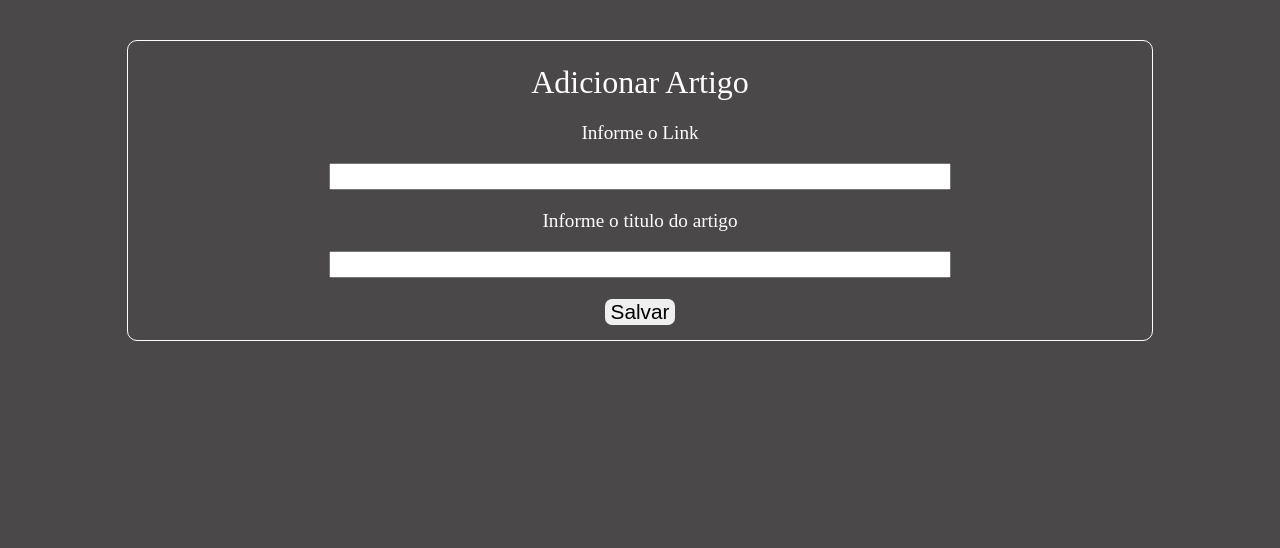
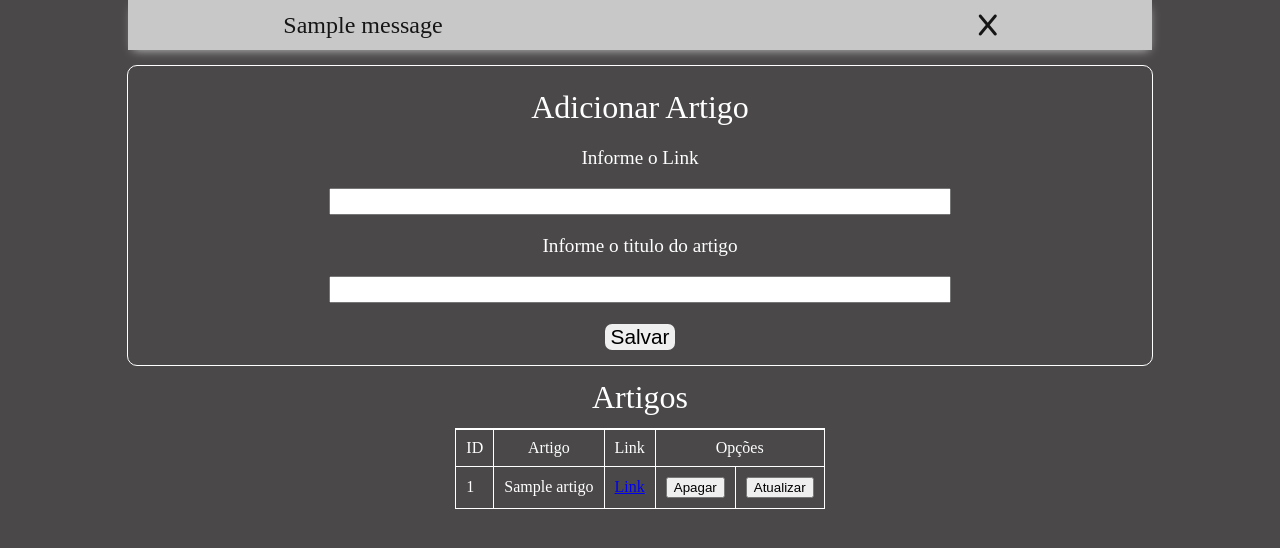
Before and after one commit to vitorlanaro07/desafio_api_crud_artigos, a Flask app: page / in a window 1280 px wide. Shown: the part 72-620 px from the top of the page. Run offline with Flask 2, Linux system fonts and the light colour scheme; tables that the repository leaves empty hold one stand-in row (values such as "Sample post"); one stand-in notice (Sample message) is shown; some libraries are stand-ins or nearby versions.

Commit message:
API import articles. finalizada.

```diff
--- /dev/null
+++ b/config.py
@@ -0,0 +1,2 @@
+SECRET_KEY = "olamundo"
+SQLALCHEMY_DATABASE_URI = 'mysql+mysqlconnector://root:354555@127.0.0.1/dbfromtest'
--- a/main.py
+++ b/main.py
@@ -1,65 +1,16 @@
-from flask import Flask, render_template, redirect, jsonify, session, url_for, request
-import requests
+from flask import Flask
 from flask_sqlalchemy import SQLAlchemy
-from html import parser
-from bs4 import BeautifulSoup
 
 
 app = Flask(__name__)
-
-lista = []
-
-class Artigo:
-    def __init__(self, titulo, url):
-        self.titulo = titulo
-        self.url = url
+app.config.from_pyfile('config.py')
+db = SQLAlchemy(app)
 
 
-
-@app.route("/", methods=['GET'])
-def index():
-    if request.method == 'GET':
-        print(len(lista))
-        return render_template('index.html', tamanho_lista=len(lista), lista_de_artigos= lista)
-
-@app.route("/adicionar", methods=['POST'])
-def adicionar():
-    if request.method == 'POST':
-        titulo= request.form['titulo']
-        url = request.form['url']
-        print(titulo, url)
-        lista.append(Artigo(titulo, url))
-        return redirect(url_for("index"))
-
-@app.route("/importar", methods=['GET'])
-def importar():
-    return render_template('importar.html')
-
-
-def extrair_html(url):
-    sessao = requests.session()
-    html = sessao.get(url).text
-    return html
-
-
-@app.route("/extrair_links", methods=['POST'])
-def extrair_links():
-    url = request.form['extrair_url']
-    html = extrair_html(url)
-    extrair_dados(html, url)
-    return redirect(url_for('index'))
-
-
-def extrair_dados(html, url):
-    soup = BeautifulSoup(html, 'html.parser')
-    soup.select('h1,h2')
-    for item in soup.find_all('div', 'item-details'):
-        link = item.a['href']
-        titulo = item.a.text
-        lista.append(Artigo(titulo, link))
+from views import *
 
 
 
 
 if __name__ == "__main__":
-    app.run(debug=True, host="localhost", port=5000)
+    app.run(host="localhost", port=5000)
--- a/static/css/style.css
+++ b/static/css/style.css
@@ -9,7 +9,6 @@ body{
     background-color: #000;
     color: #FFF;
     align-items: center;
-    margin: 0 0 40px;
     justify-content: space-evenly;
 }
 
@@ -35,6 +34,32 @@ body{
     color: #CCC;
 }
 
+.message{
+    background: white;
+    opacity: 0.7;
+    height: 50px;
+    width: 80%;
+    margin: 0 auto;
+    font-size: 1.5em;
+    box-shadow: 1px 4px 10px -4px;
+    display: flex;
+    align-items: center;
+    justify-content: space-around;
+    gap: 0 22%;
+}
+
+.message__texto{
+    color: #000;
+}
+
+.message-off{
+    opacity: 0;
+    display: none;
+}
+
+.message__spam{
+    color: #000;
+}
 
 .container{
     width: 80%;
--- /dev/null
+++ b/static/js/index.js
@@ -0,0 +1,12 @@
+var texto = document.querySelector(".message__texto");
+var mensagem = document.querySelector(".message")
+var btn_message = document.querySelector('.message__spam');
+
+if (texto == null){
+    mensagem.classList.add("message-off");
+}else{
+    mensagem.classList.remove("message-off");
+    btn_message.addEventListener("click", function(){
+        mensagem.classList.add("message-off");
+    })
+}
--- a/templates/base.html
+++ b/templates/base.html
@@ -7,6 +7,7 @@
     <title>API</title>
     <link rel="stylesheet" href="{{url_for('static', filename='css/reset.css')}}">
     <link rel="stylesheet" href="{{url_for('static', filename='css/style.css')}}">
+    <script src="https://kit.fontawesome.com/4f5308f8c5.js" crossorigin="anonymous"></script>
 </head>
 <body>
     <header class="header__api">
@@ -16,8 +17,21 @@
             <li class="lista__link"><a href="{{url_for('importar')}}" class="lista__link--archor">Importar</a></li>
         </ul>
     </header>
+
+    <div class="message message-off">
+        {% with messages = get_flashed_messages() %}
+            {% if messages %}
+                {% for message in messages %}
+                    <p class="message__texto">{{message}}</p>
+                    <spam class="message__spam"><i class="fa-solid fa-x"></i></spam>
+                {%endfor%}
+            {% endif %}
+        {% endwith %}
+    </div>
+
     {%block conteudo%}
 
     {%endblock%}
+    <script src="{{url_for('static', filename='js/index.js')}}"></script>
 </body>
 </html>
--- a/templates/index.html
+++ b/templates/index.html
@@ -4,8 +4,8 @@
     <div class="container container--flex">
         <h1 class="container__titulo">Adicionar Artigo</h1>
         <form action="/adicionar" method="post" class="container__formulario">
-            <label for="url" class="formulario__titulo">Informe o Link</label>
-            <input type="url" name="url" class="formulario__campo">
+            <label for="link" class="formulario__titulo">Informe o Link</label>
+            <input type="url" name="link" class="formulario__campo">
             <label for="titulo" class="formulario__titulo">Informe o titulo do artigo</label>
             <input type="text" name="titulo" class="formulario__campo">
             <button class="formulario__btn">Salvar</button>
@@ -16,6 +16,7 @@
         <table class="container__table">
             <th class="table__thead">
                 <tr class="thead__linha">
+                    <td class="thead__coluna">ID</td>
                     <td class="thead__coluna">Artigo</td>
                     <td class="thead__coluna">Link</td>
                     <td class="thead__coluna" colspan="2">Opções</td>
@@ -24,18 +25,19 @@
             <tbody class="table__tbody">
                 {%for item in lista_de_artigos%}
                 <tr class="tbody__linha">
+                    <td class="tbody__coluna">{{item.id_artigo}}</td>
                     <td class="tbody__coluna">{{item.titulo}}</td>
-                    <td class="tbody__coluna"><a href="{{item.url}}" class="link">Link</a></td>
+                    <td class="tbody__coluna"><a href="{{item.link}}" class="link">Link</a></td>
                     <td class="tbody__coluna">
-                        <button class="table__btn">Apagar</button>
+                        <button type="submit" class="table__btn--apagar" onclick="window.location.href = '/delete/{{item.id_artigo}}'">Apagar</button>
                     </td>
                     <td class="tbody__coluna">
-                        <button class="table__btn">Atualizar</button>
+                        <button class="table__btn" onclick="window.location.href = '/atualizar/{{item.id_artigo}}'">Atualizar</button>
                     </td>
                 </tr>
                 {%endfor%}
             </tbody>
         </table>
     {%endif%}
-
+    <script src="{{url_for('static', filename='js/index.js')}}"></script>
 {%endblock%}
--- /dev/null
+++ b/views.py
@@ -0,0 +1,73 @@
+from main import app, db
+from flask import request, redirect, render_template, url_for, flash
+from methods import extrair_html, extrair_dados,verifica_url
+from models import Artigo
+
+
+@app.route("/", methods=['GET'])
+def index():
+    artigo = Artigo.query.all()
+    return render_template('index.html', tamanho_lista=len(artigo), lista_de_artigos= artigo)
+
+
+@app.route("/adicionar", methods=['POST'])
+def adicionar():
+    titulo= request.form['titulo']
+    link = request.form['link']
+    if (Artigo.query.filter_by(titulo=titulo).first()):
+        flash('Artigo já existente!')
+        return redirect(url_for("index"))
+    else:
+        artigo = Artigo(titulo, link)
+        db.session.add(artigo)
+        db.session.commit()
+        flash('Artigo adicionado!')
+        return redirect(url_for("index"))
+
+
+@app.route("/delete/<int:id_artigo>",  methods=['GET', 'POST'])
+def delete(id_artigo):
+    artigo = Artigo.query.filter_by(id_artigo=id_artigo).first()
+    db.session.delete(artigo)
+    db.session.commit()
+    flash('Artigo removido!')
+    return redirect(url_for("index"))
+
+
+@app.route("/atualizar/<int:id_artigo>",  methods=['GET', 'POST'])
+def atualizar(id_artigo):
+    if(request.method == 'GET'):
+        artigo = Artigo.query.filter_by(id_artigo=id_artigo).first()
+        return render_template('atualizar.html', artigo=artigo)
+    else:
+        pass
+
+
+@app.route("/atualizar_dados/<int:id_artigo>",  methods=['POST'])
+def atualizar_dados(id_artigo):
+    artigo = Artigo.query.filter_by(id_artigo=id_artigo).first()
+    if(request.method == 'POST'):
+        artigo.titulo = request.form['titulo']
+        artigo.link = request.form['link']
+        db.session.commit()
+        flash('Artigo atualizado!')
+        return redirect(url_for("index"))
+
+
+@app.route("/importar", methods=['GET'])
+def importar():
+    return render_template('importar.html')
+
+
+@app.route("/extrair_links", methods=['POST'])
+def extrair_links():
+    link = request.form['extrair_link']
+    url_valida = verifica_url(link)
+    if url_valida == 0 or url_valida == 1:
+        html = extrair_html(link)
+        extrair_dados(html, url_valida)
+        flash('Artigos importados')
+        return redirect(url_for('index'))
+    else:
+        flash('Link invalido para importar!')
+        return redirect(url_for('index'))
```
Also changed, not shown: methods.py (added, +42 -0 lines), models.py (added, +10 -0 lines), templates/atualizar.html (added, +13 -0 lines), templates/importar.html (+5 -3 lines), README.md.
